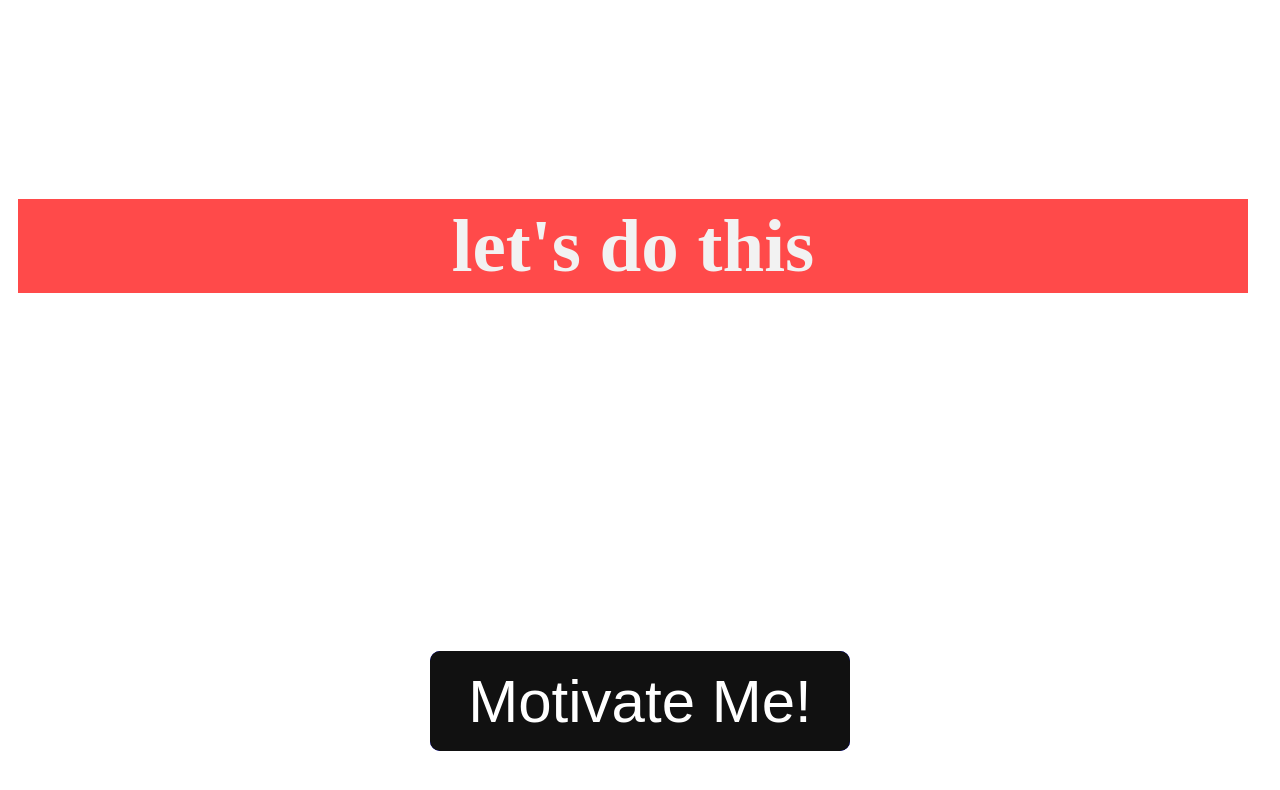
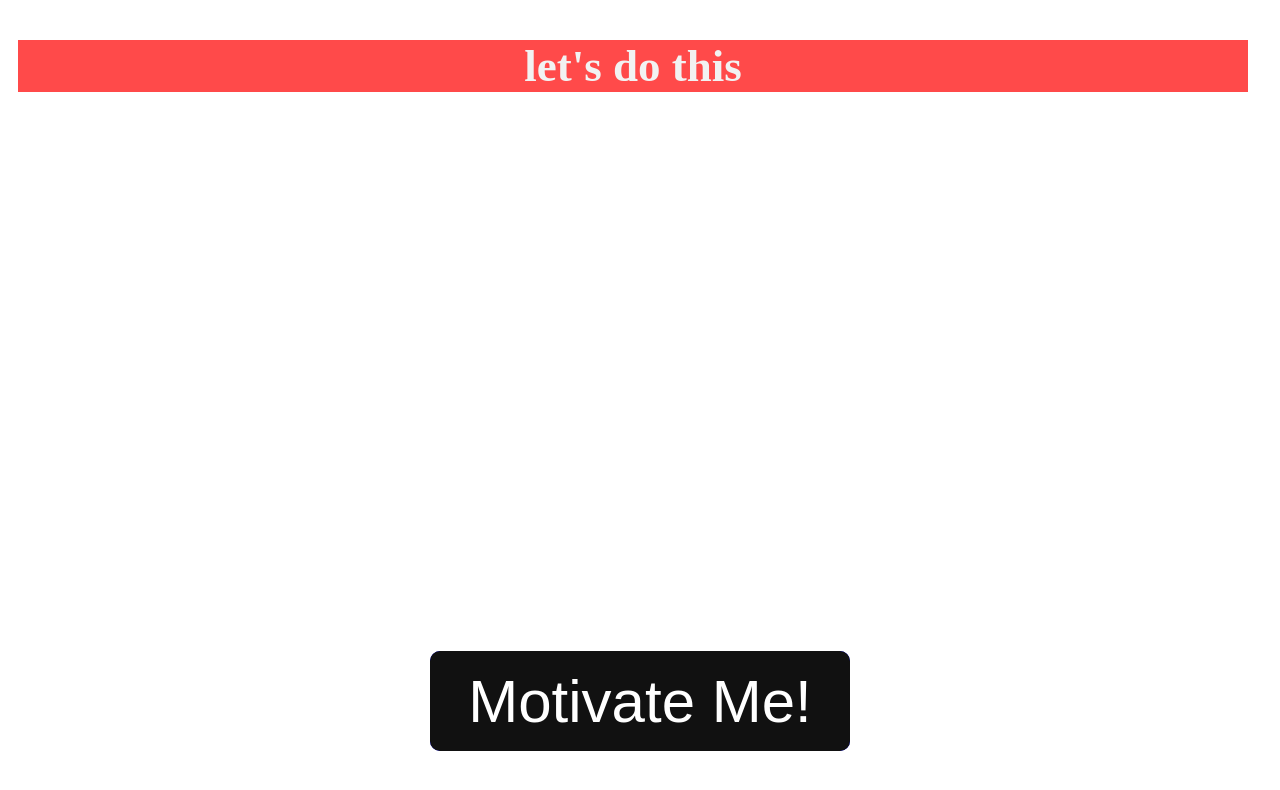
Before and after one commit to danialasaria/MotivateMe, a plain HTML site: page index.html in a window 1280 px wide. Drawn offline with Linux system fonts and the light colour scheme.

Commit message:
fixed mobile spacing

```diff
--- a/index.css
+++ b/index.css
@@ -18,19 +18,32 @@
     height: calc(96vh - 130px);
 }
 
-
 #quote {
     position: relative;
     text-align: center;
-	font-size: 60px;
-	top: 30%;
+    font-size: 35px;
+    top: 20%;
     color: #f2f2f2;
     background: #ff4a4a;
-	font-size: 75px;
-	line-height: 74px;
     font-weight: 700;
     margin: 0 5px 24px;
-	padding: 10px; margin: 0 5px 24px; font-family: 'Libre Baskerville', serif;
+    margin: 0 5px 24px;
+    font-family: 'Libre Baskerville', serif;
+}
+
+@media only screen and (min-width: 768px) {
+    #quote {
+        position: relative;
+        text-align: center;
+        font-size: 45px;
+        top: 5%;
+        color: #f2f2f2;
+        background: #ff4a4a;
+        font-weight: 700;
+        margin: 0 5px 24px;
+        margin: 0 5px 24px;
+        font-family: 'Libre Baskerville', serif;
+    }
 }
 
 .glow-on-hover {
```
Lines whose indentation alone changed are shown as unchanged.
